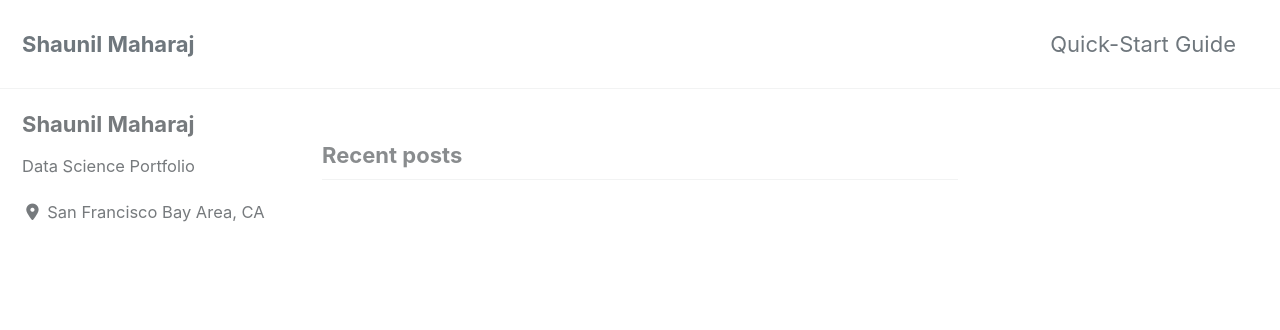
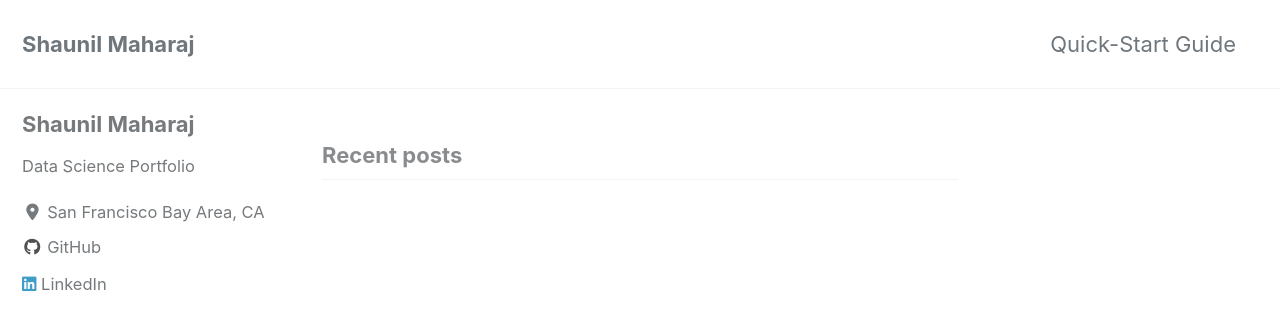
Before and after one commit to shaunildm/shaunildm.github.io, a Jekyll site: the page built from index.html, in a window 1280 px wide and 900 px high. Shown: the top 330 px of the window. Built offline with Jekyll 4.4.1, drawn with Linux system fonts in a browser that asks for light colours; cached includes are drawn as plain includes; nearby versions of some CDN libraries; the list of posts is cut into pages by our own code.

Commit message:
add links

```diff
--- a/_config.yml
+++ b/_config.yml
@@ -21,8 +21,8 @@ title_separator          : "-"
 subtitle                 : # site tagline that appears below site title in masthead
 name                     : "Shaunil Maharaj"
 description              : "Portfolio"
-url                      : # the base hostname & protocol for your site e.g. "https://mmistakes.github.io"
-baseurl                  : # the subpath of your site, e.g. "/blog"
+url                      : "https://shaunildm.github.io" # the base hostname & protocol for your site e.g. "https://mmistakes.github.io"
+baseurl                  : "/shaunildm" # the subpath of your site, e.g. "/blog"
 repository               : # GitHub username/repo-name e.g. "mmistakes/minimal-mistakes"
 teaser                   : # path of fallback teaser image, e.g. "/assets/images/500x300.png"
 logo                     : # path of logo image to display in the masthead, e.g. "/assets/images/88x88.png"
@@ -127,10 +127,13 @@ author:
       # url: "https://facebook.com/"
     - label: "GitHub"
       icon: "fab fa-fw fa-github"
-      # url: "https://github.com/"
+      url: "https://github.com/shaunildm"
     - label: "Instagram"
       icon: "fab fa-fw fa-instagram"
       # url: "https://instagram.com/"
+    - label: "LinkedIn"
+      icon: "fab fa-linkedin"
+      url: "https://www.linkedin.com/in/shaunildm/"
 
 # Site Footer
 footer:
```
